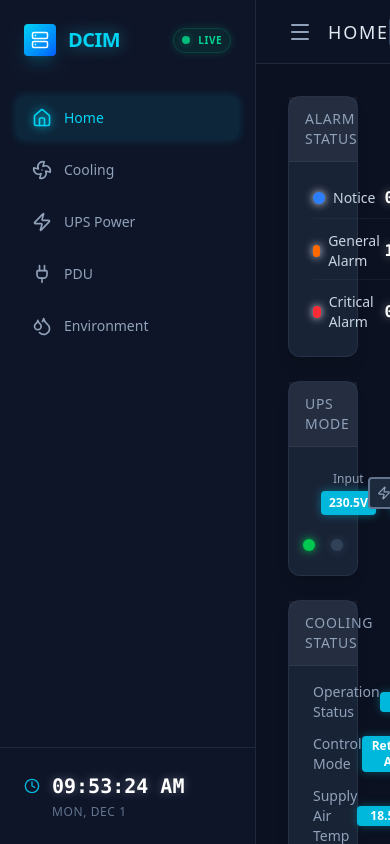
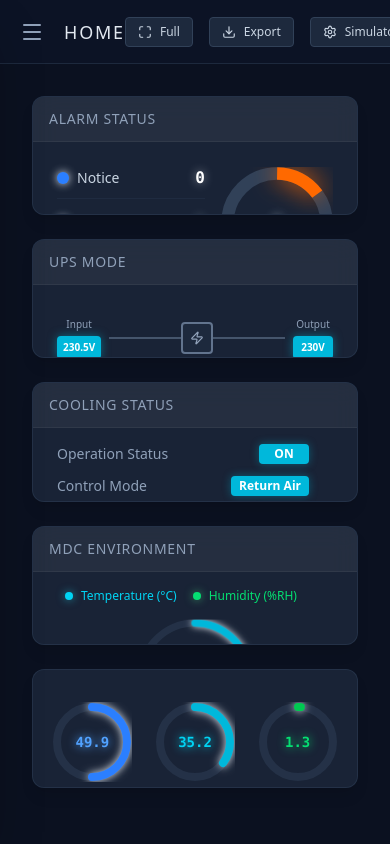
Before and after one commit to divvv19/dcim_dashboard, a React (Vite) app: page / in a window 390 px wide. Built offline with nearby package versions, Linux system fonts and the light colour scheme.

Commit message:
fix: responsive layout for mobile and tablet

```diff
--- a/src/DCIM.jsx
+++ b/src/DCIM.jsx
@@ -11,7 +11,7 @@ const Card = ({ title, children, className = "", alert = false }) => (
     <div className={`rounded-xl border backdrop-blur-md transition-all duration-300 ${alert
         ? 'bg-red-900/80 border-red-500/50 shadow-[0_0_15px_rgba(239,68,68,0.3)]'
         : 'bg-slate-800/80 border-slate-700/50 shadow-lg'
-        } ${className} flex flex-col`}>
+        } ${className} flex flex-col overflow-hidden`}>
         {title && (
             <h3 className={`text-sm font-medium uppercase tracking-wider px-4 py-3 border-b border-white/5 bg-white/5 flex items-center gap-2 ${alert ? 'text-red-200' : 'text-slate-400'
                 }`}>
@@ -149,20 +149,20 @@ const HomeView = ({ coolingData, upsData, envData }) => (
 
         {/* 2. UPS Mode */}
         <Card title="UPS Mode" className="bg-slate-800/80">
-            <div className="flex flex-col items-center justify-center h-full gap-4 py-2">
-                <div className="flex items-center gap-2 w-full px-4">
-                    <div className="flex flex-col items-center gap-1">
-                        <div className="text-xs text-slate-400">Input</div>
-                        <div className="px-2 py-1 bg-cyan-500 text-white text-xs font-bold rounded min-w-[50px] text-center shadow-[0_0_10px_rgba(6,182,212,0.5)]">{upsData.upsState === 'Mains' ? upsData.inputVoltage : 0}V</div>
+            <div className="flex flex-col items-center justify-center h-full gap-4 py-4">
+                <div className="flex items-center gap-2 w-full px-2 lg:px-4">
+                    <div className="flex flex-col items-center gap-1 shrink-0">
+                        <div className="text-[10px] lg:text-xs text-slate-400">Input</div>
+                        <div className="px-1.5 py-1 bg-cyan-500 text-white text-[10px] lg:text-xs font-bold rounded min-w-[40px] text-center shadow-[0_0_10px_rgba(6,182,212,0.5)]">{upsData.upsState === 'Mains' ? upsData.inputVoltage : 0}V</div>
                     </div>
-                    <div className="flex-1 h-[2px] bg-slate-600 relative">
+                    <div className="flex-1 h-[2px] bg-slate-600 relative min-w-[20px]">
                         <div className="absolute left-1/2 top-1/2 -translate-x-1/2 -translate-y-1/2 w-8 h-8 border-2 border-slate-500 bg-slate-800 rounded flex items-center justify-center">
                             <Zap size={14} className="text-slate-400" />
                         </div>
                     </div>
-                    <div className="flex flex-col items-center gap-1">
-                        <div className="text-xs text-slate-400">Output</div>
-                        <div className="px-2 py-1 bg-cyan-500 text-white text-xs font-bold rounded min-w-[50px] text-center shadow-[0_0_10px_rgba(6,182,212,0.5)]">{upsData.outputVoltage}V</div>
+                    <div className="flex flex-col items-center gap-1 shrink-0">
+                        <div className="text-[10px] lg:text-xs text-slate-400">Output</div>
+                        <div className="px-1.5 py-1 bg-cyan-500 text-white text-[10px] lg:text-xs font-bold rounded min-w-[40px] text-center shadow-[0_0_10px_rgba(6,182,212,0.5)]">{upsData.outputVoltage}V</div>
                     </div>
                 </div>
                 <div className="flex gap-4 mt-2">
@@ -201,20 +201,19 @@ const HomeView = ({ coolingData, upsData, envData }) => (
                     <span className="flex items-center gap-2 text-green-400"><div className="w-2 h-2 rounded-full bg-green-400 shadow-[0_0_8px_rgba(74,222,128,0.6)]"></div> Humidity (%RH)</span>
                 </div>
             </div>
-            <div className="flex justify-around items-center h-56 w-full px-4 pb-6">
-                <CircularGauge value={envData.coldAisleTemp} label="Avg Temp (°C)" color="text-cyan-400" strokeColor="stroke-cyan-500" size="w-40 h-40" radius={60} fontSize="text-3xl" />
-                <CircularGauge value={envData.coldAisleHum} label="Avg Humidity (%)" color="text-green-400" strokeColor="stroke-green-500" size="w-40 h-40" radius={60} fontSize="text-3xl" />
-                <CircularGauge value={85} label="Airflow (%)" color="text-blue-400" strokeColor="stroke-blue-500" size="w-40 h-40" radius={60} fontSize="text-3xl" />
+            <div className="flex flex-wrap lg:flex-nowrap justify-around items-center h-auto lg:h-56 w-full px-4 pb-6 gap-6 lg:gap-0">
+                <div className="scale-90 lg:scale-100"><CircularGauge value={envData.coldAisleTemp} label="Avg Temp (°C)" color="text-cyan-400" strokeColor="stroke-cyan-500" size="w-32 h-32 lg:w-40 lg:h-40" radius={60} fontSize="text-2xl lg:text-3xl" /></div>
+                <div className="scale-90 lg:scale-100"><CircularGauge value={envData.coldAisleHum} label="Avg Humidity (%)" color="text-green-400" strokeColor="stroke-green-500" size="w-32 h-32 lg:w-40 lg:h-40" radius={60} fontSize="text-2xl lg:text-3xl" /></div>
+                <div className="scale-90 lg:scale-100"><CircularGauge value={85} label="Airflow (%)" color="text-blue-400" strokeColor="stroke-blue-500" size="w-32 h-32 lg:w-40 lg:h-40" radius={60} fontSize="text-2xl lg:text-3xl" /></div>
             </div>
         </Card>
-
         {/* 5. Capacity / Load */}
         <Card className="bg-slate-800/80">
             <div className="flex flex-col h-full justify-between py-4">
-                <div className="flex justify-around items-center">
-                    <CircularGauge value={49.9} label="UPS Load" color="text-blue-400" strokeColor="stroke-blue-500" />
-                    <CircularGauge value={35.2} label="Cooling Cap" color="text-cyan-400" strokeColor="stroke-cyan-500" />
-                    <CircularGauge value={1.3} label="PUE" color="text-green-400" strokeColor="stroke-green-500" />
+                <div className="flex flex-wrap justify-around items-center gap-4">
+                    <CircularGauge value={49.9} label="UPS Load" color="text-blue-400" strokeColor="stroke-blue-500" size="w-20 h-20 lg:w-24 lg:h-24" radius={35} fontSize="text-sm lg:text-lg" />
+                    <CircularGauge value={35.2} label="Cooling Cap" color="text-cyan-400" strokeColor="stroke-cyan-500" size="w-20 h-20 lg:w-24 lg:h-24" radius={35} fontSize="text-sm lg:text-lg" />
+                    <CircularGauge value={1.3} label="PUE" color="text-green-400" strokeColor="stroke-green-500" size="w-20 h-20 lg:w-24 lg:h-24" radius={35} fontSize="text-sm lg:text-lg" />
                 </div>
                 <div className="mt-4 px-4 space-y-4">
                     <div>
@@ -285,28 +284,28 @@ const UPSView = ({ data }) => {
                 <Card title="Power Flow Topology" className="flex-1 min-h-[480px]">
                     <div className="flex flex-col h-full py-6 px-4">
                         <div className="flex items-start justify-between relative z-10 px-2 sm:px-8">
-                            <div className="flex flex-col items-center gap-3 w-32 z-20">
-                                <div className="w-16 h-16 rounded-lg bg-slate-800 border-2 border-slate-600 flex items-center justify-center shadow-lg"><Plug className={isBatteryMode ? "text-slate-600" : "text-emerald-400 drop-shadow-[0_0_8px_currentColor]"} size={32} /></div>
-                                <span className="text-sm font-bold text-slate-300 mt-2">MAINS</span>
+                            <div className="flex flex-col items-center gap-3 w-20 lg:w-32 z-20">
+                                <div className="w-12 h-12 lg:w-16 lg:h-16 rounded-lg bg-slate-800 border-2 border-slate-600 flex items-center justify-center shadow-lg"><Plug className={isBatteryMode ? "text-slate-600" : "text-emerald-400 drop-shadow-[0_0_8px_currentColor]"} size={24} /></div>
+                                <span className="text-xs lg:text-sm font-bold text-slate-300 mt-2">MAINS</span>
                             </div>
                             <div className="flex-1 h-1 bg-slate-700 mx-2 mt-8 relative rounded-full">{!isBatteryMode && (<div className="absolute inset-0 bg-emerald-500/50 animate-progress-bar shadow-[0_0_10px_rgba(16,185,129,0.5)]"></div>)}</div>
-                            <div className="flex flex-col items-center gap-2 w-40 z-20 -mt-4">
-                                <div className={`w-32 h-32 rounded-xl border-2 ${isBatteryMode ? 'border-orange-500 bg-orange-900/10' : 'border-blue-500 bg-blue-900/10'} flex flex-col items-center justify-center bg-slate-900 shadow-[0_0_15px_rgba(0,0,0,0.3)]`}>
+                            <div className="flex flex-col items-center gap-2 w-28 lg:w-40 z-20 -mt-2 lg:-mt-4">
+                                <div className={`w-24 h-24 lg:w-32 lg:h-32 rounded-xl border-2 ${isBatteryMode ? 'border-orange-500 bg-orange-900/10' : 'border-blue-500 bg-blue-900/10'} flex flex-col items-center justify-center bg-slate-900 shadow-[0_0_15px_rgba(0,0,0,0.3)]`}>
                                     <Zap className={isBatteryMode ? "text-orange-500 animate-pulse" : "text-blue-400 drop-shadow-[0_0_8px_currentColor]"} size={40} />
                                     <span className="mt-2 text-xs font-mono text-slate-400">Mode: {data.upsState}</span>
                                 </div>
                             </div>
                             <div className="flex-1 h-1 bg-slate-700 mx-2 mt-8 relative rounded-full"><div className={`absolute inset-0 ${isBatteryMode ? 'bg-orange-500/50' : 'bg-blue-500/50'} animate-progress-bar shadow-[0_0_10px_currentColor]`}></div></div>
-                            <div className="flex flex-col items-center gap-3 w-32 z-20">
-                                <div className="w-16 h-16 rounded-lg bg-slate-800 border-2 border-slate-600 flex items-center justify-center shadow-lg"><Server className="text-cyan-400 drop-shadow-[0_0_8px_currentColor]" size={32} /></div>
-                                <span className="text-sm font-bold text-slate-300 mt-2">LOAD</span>
+                            <div className="flex flex-col items-center gap-3 w-20 lg:w-32 z-20">
+                                <div className="w-12 h-12 lg:w-16 lg:h-16 rounded-lg bg-slate-800 border-2 border-slate-600 flex items-center justify-center shadow-lg"><Server className="text-cyan-400 drop-shadow-[0_0_8px_currentColor]" size={24} /></div>
+                                <span className="text-xs lg:text-sm font-bold text-slate-300 mt-2">LOAD</span>
                             </div>
                         </div>
-                        <div className="flex-1 flex justify-center relative min-h-[60px]"><div className={`w-1 h-full ${isBatteryMode ? 'bg-orange-500 animate-pulse' : 'bg-slate-700'}`}></div></div>
+                        <div className="flex-1 flex justify-center relative min-h-[40px] lg:min-h-[60px]"><div className={`w-1 h-full ${isBatteryMode ? 'bg-orange-500 animate-pulse' : 'bg-slate-700'}`}></div></div>
                         <div className="flex justify-center pb-4">
-                            <div className="w-48 p-4 rounded-xl bg-slate-800 border border-slate-700 flex items-center gap-4 shadow-lg z-20 relative">
+                            <div className="w-full max-w-[200px] lg:w-48 p-4 rounded-xl bg-slate-800 border border-slate-700 flex items-center gap-4 shadow-lg z-20 relative">
                                 <Battery className={isBatteryMode ? "text-orange-400" : "text-green-400 drop-shadow-[0_0_8px_currentColor]"} size={28} />
-                                <div><div className="text-xs text-slate-400 uppercase">Battery Bank</div><div className="text-lg font-mono font-bold text-white drop-shadow-[0_0_5px_rgba(255,255,255,0.5)]">{data.batteryVoltage}V</div></div>
+                                <div><div className="text-[10px] lg:text-xs text-slate-400 uppercase">Battery Bank</div><div className="text-sm lg:text-lg font-mono font-bold text-white drop-shadow-[0_0_5px_rgba(255,255,255,0.5)]">{data.batteryVoltage}V</div></div>
                             </div>
                         </div>
                     </div>
@@ -388,9 +387,16 @@ export default function DCIM_Preview() {
     const [activeTab, setActiveTab] = useState('home');
     const [showSim, setShowSim] = useState(false);
     const [currentTime, setCurrentTime] = useState(new Date());
-    const [isSidebarOpen, setIsSidebarOpen] = useState(true);
+    const [isSidebarOpen, setIsSidebarOpen] = useState(false); // Default closed on mobile, checked in useEffect for desktop
     const [isFullscreen, setIsFullscreen] = useState(false);
     const [toast, setToast] = useState({ show: false, message: '', type: 'success' });
+
+    // Set sidebar open on desktop by default
+    useEffect(() => {
+        if (window.innerWidth >= 1024) {
+            setIsSidebarOpen(true);
+        }
+    }, []);
 
     // Toast Logic
     const showToast = (message, type = 'success') => {
@@ -605,7 +611,13 @@ export default function DCIM_Preview() {
         <div className={`min-h-screen transition-colors duration-500 font-sans text-slate-200 overflow-hidden flex ${envData.fireStatus === 'Alarm' ? 'bg-red-950' : 'bg-[#0b1120]'}`}>
 
             {/* Sidebar */}
-            <div className={`${isSidebarOpen ? 'w-64 border-r' : 'w-0 border-r-0'} transition-all duration-300 overflow-hidden z-20 flex flex-col backdrop-blur-md bg-slate-900/80 border-slate-800`}>
+            {/* Sidebar Overlay for Mobile */}
+            {isSidebarOpen && (
+                <div onClick={() => setIsSidebarOpen(false)} className="fixed inset-0 bg-black/50 z-20 lg:hidden backdrop-blur-sm"></div>
+            )}
+
+            {/* Sidebar */}
+            <div className={`fixed lg:relative inset-y-0 left-0 z-30 ${isSidebarOpen ? 'w-64 translate-x-0' : 'w-64 -translate-x-full lg:w-0 lg:translate-x-0'} transition-transform duration-300 overflow-hidden flex flex-col backdrop-blur-md bg-slate-900/80 border-r border-slate-800 shadow-2xl lg:shadow-none`}>
                 <div className="p-6 flex items-center gap-3">
                     <div className="w-8 h-8 rounded bg-linear-to-br from-cyan-400 to-blue-600 flex items-center justify-center shadow-lg shadow-cyan-500/20"><Server className="text-white" size={18} /></div>
                     <h1 className="text-xl font-bold tracking-tight text-cyan-400 drop-shadow-[0_0_8px_rgba(34,211,238,0.5)]">DCIM</h1>
@@ -641,9 +653,9 @@ export default function DCIM_Preview() {
 
             <main className="flex-1 relative z-10 flex flex-col h-screen overflow-hidden">
                 {/* Header */}
-                <header className="h-16 border-b border-slate-800 bg-slate-900/50 flex items-center justify-between px-8">
+                <header className="h-16 border-b border-slate-800 bg-slate-900/50 flex items-center justify-between px-4 lg:px-8 shrink-0">
                     <div className="flex items-center gap-4">
-                        <button onClick={() => setIsSidebarOpen(!isSidebarOpen)} className="text-slate-400 hover:text-cyan-400 transition-colors">
+                        <button onClick={() => setIsSidebarOpen(!isSidebarOpen)} className="text-slate-400 hover:text-cyan-400 transition-colors p-1 rounded-md hover:bg-slate-800">
                             <Menu size={24} />
                         </button>
                         <h2 className="text-lg font-medium text-slate-200 uppercase tracking-widest">{activeTab}</h2>
@@ -715,4 +727,5 @@ export default function DCIM_Preview() {
       `}</style>
         </div>
     );
+
 }
```
